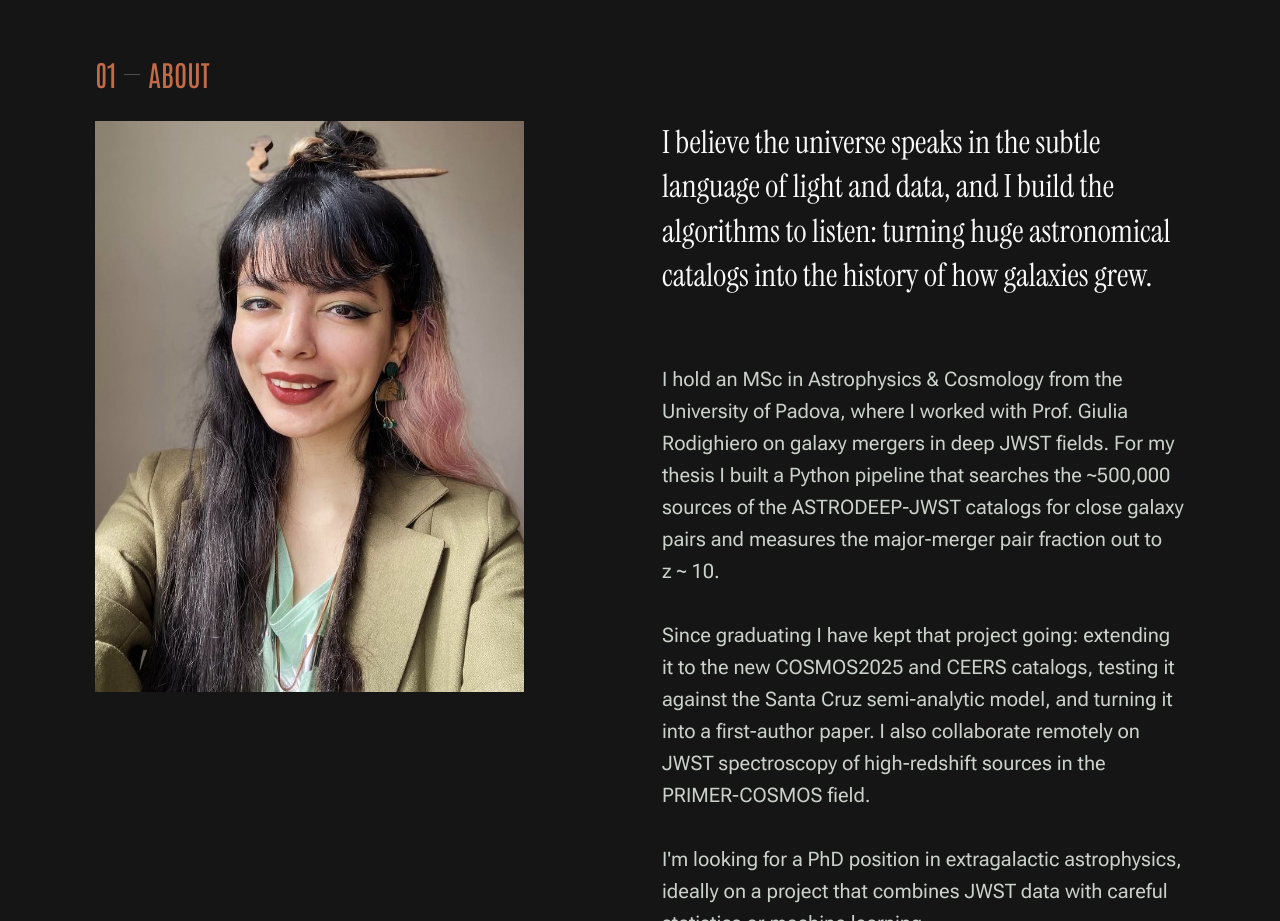
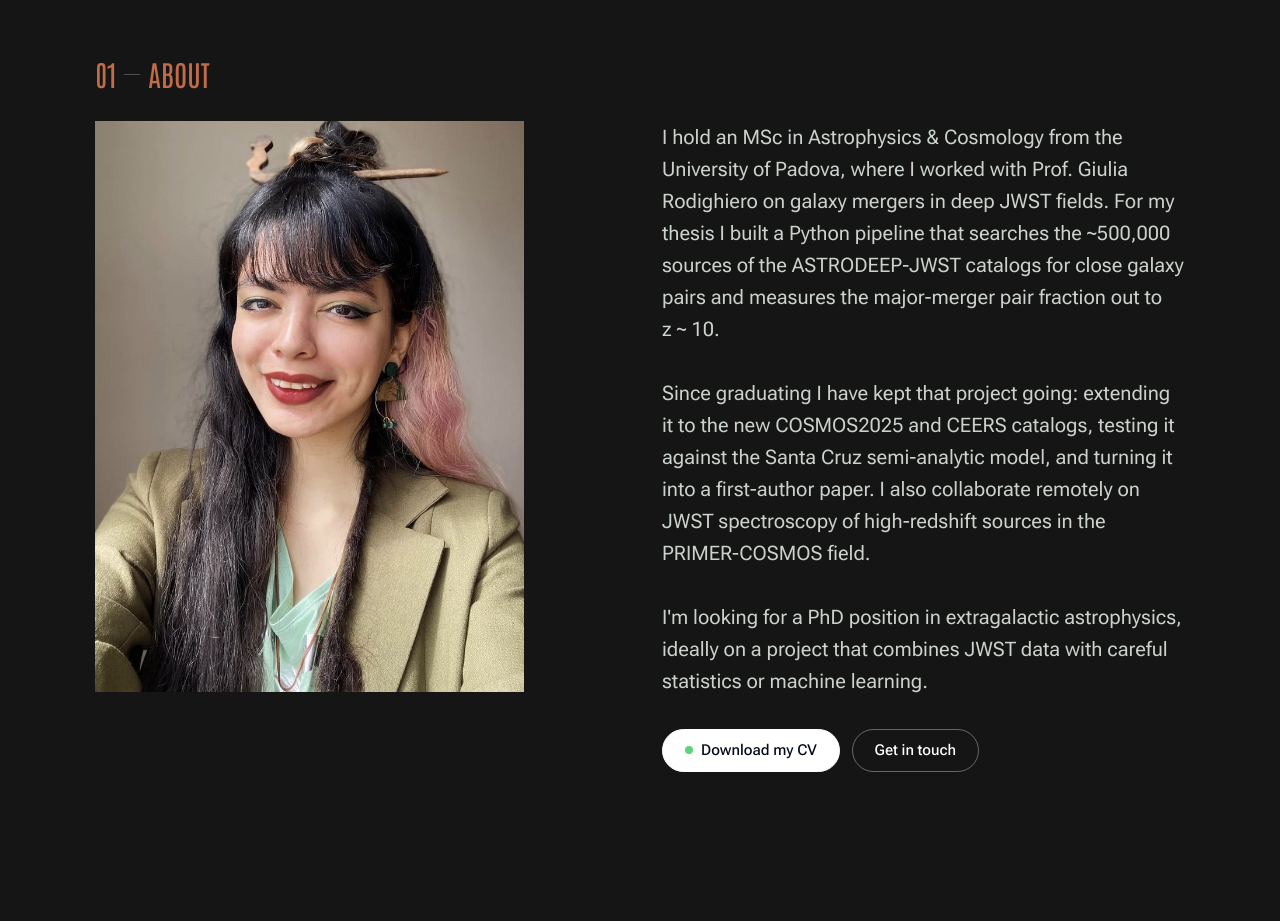
Before and after one commit to sepidehsepehri/sepidehsepehri.github.io, a plain HTML site: page index.html in a window 1280 px wide. Shown: the part 900-1821 px from the top of the page. Drawn offline with Linux system fonts and the light colour scheme.

Commit message:
Update index.html

```diff
--- a/index.html
+++ b/index.html
@@ -176,12 +176,7 @@
                             </figure>
                         </div> <!--end s-about__media -->
 
-                        <div class="grid-block__item s-about__intro">
-                            <p class="lead">
-                                I believe the universe speaks in the subtle language of light and data, and I build the
-                                algorithms to listen: turning huge astronomical catalogs into the history of how galaxies grew.
-                            </p>
-                        </div> <!--end s-about__intro -->
+
 
                         <div class="grid-block__item s-about__main">
                             <p>
```
